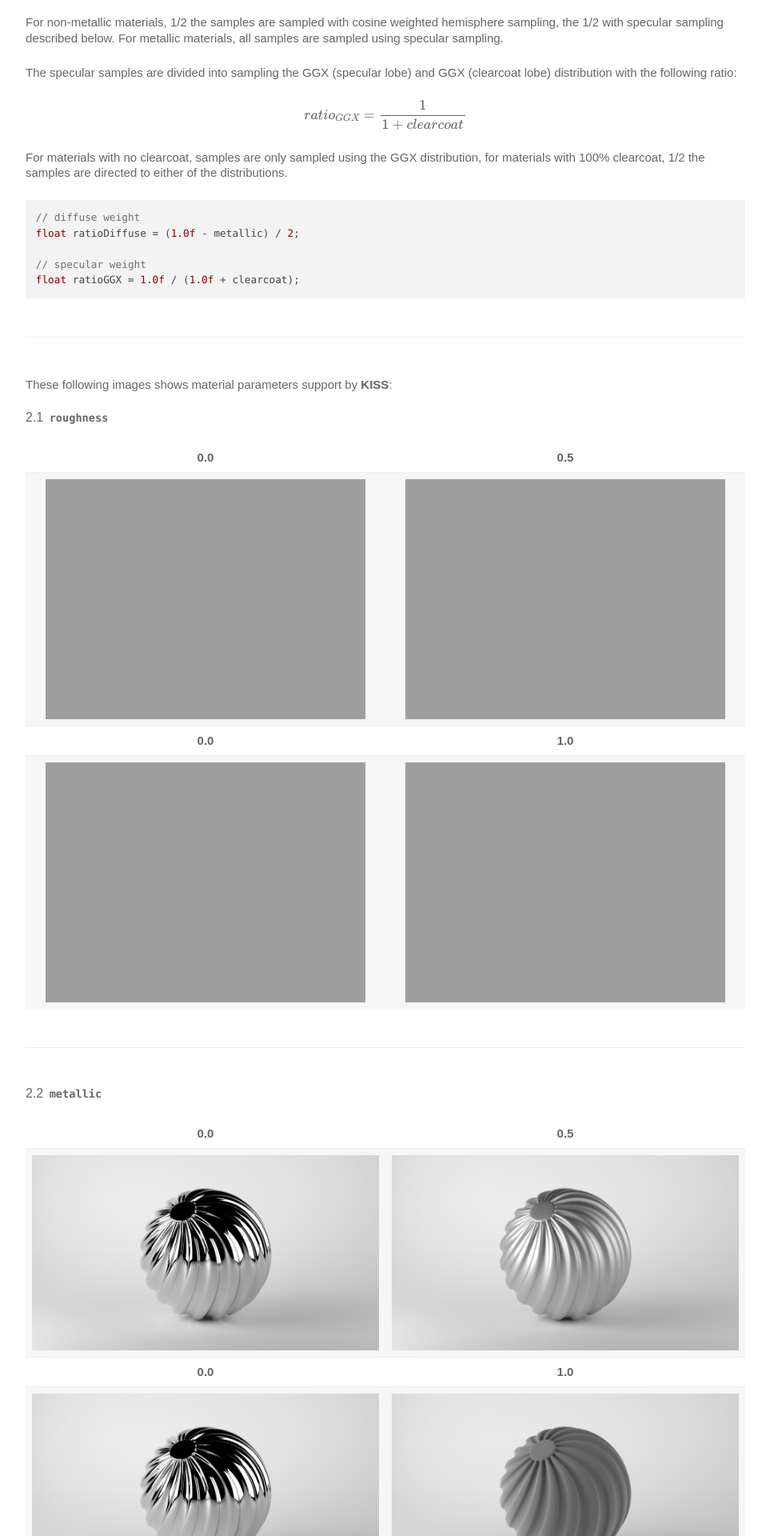
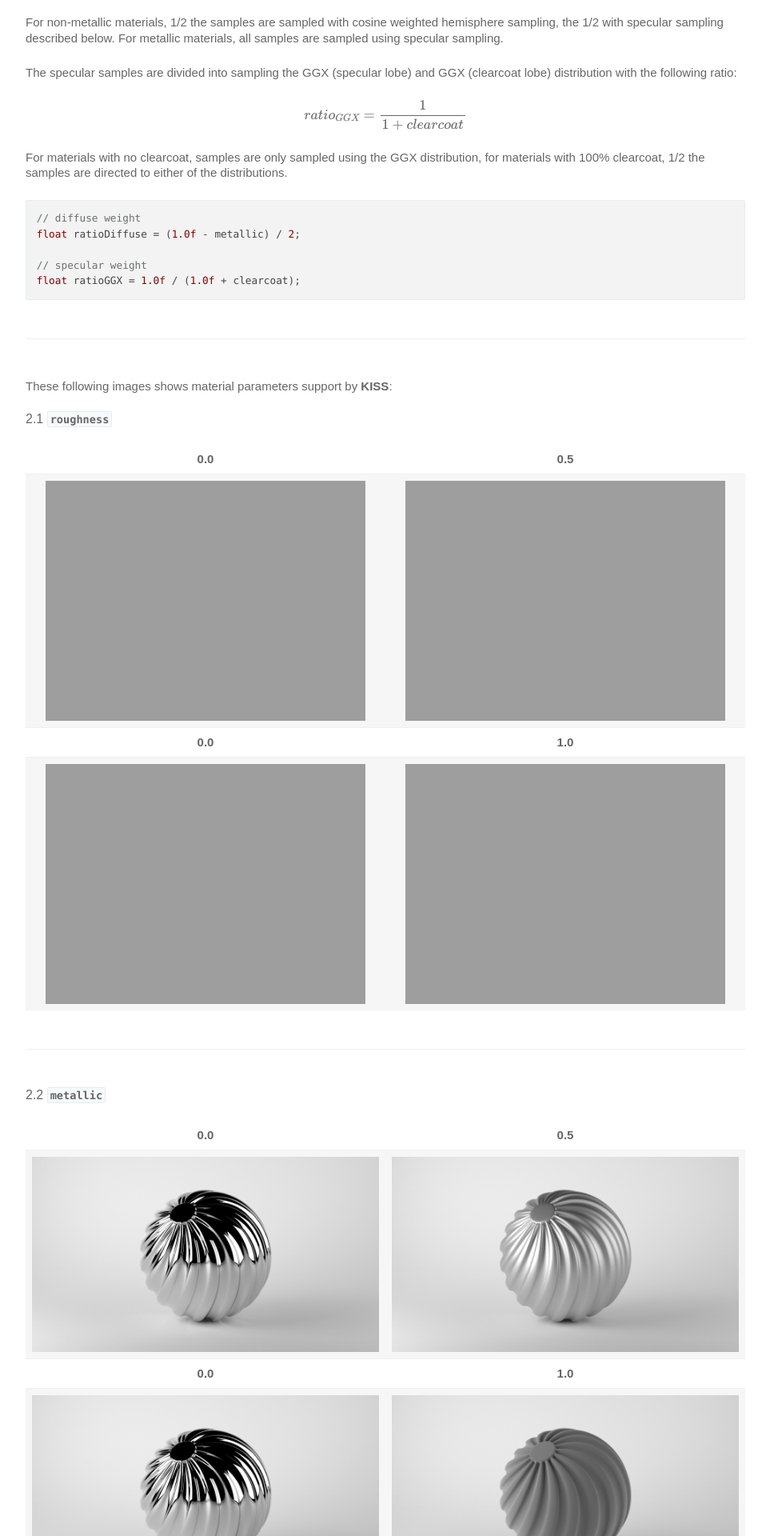
Before and after one commit to Kazen-Renderer/Kazen-Renderer.github.io, a Jekyll site: the page built from _posts/2022/2022-04-01-kazen-con-v001-report.md, in a window 1280 px wide. Shown: the part 1889-3809 px from the top of the page at 80% size, without its empty margins (158-1121 px from the left). Built offline with Jekyll 4.4.1, drawn with Linux system fonts in a browser that asks for light colours; some web fonts are replaced; formulas are drawn with MathJax 3.

Commit message:
code stylesheet

```diff
--- a/includes/css/style.css
+++ b/includes/css/style.css
@@ -239,8 +239,8 @@ code, tt {
     font-family: "Consolas", monospace, sans-serif;
     font-size: 0.85em;
     /* white-space: pre; */
-    border: 0px solid #ffffff;
-    background: #ffffff;
+    border: 1px solid #E3EDF3;
+    background: #F7FAFB;
     border-radius: 2px;
 }
 /*
```
